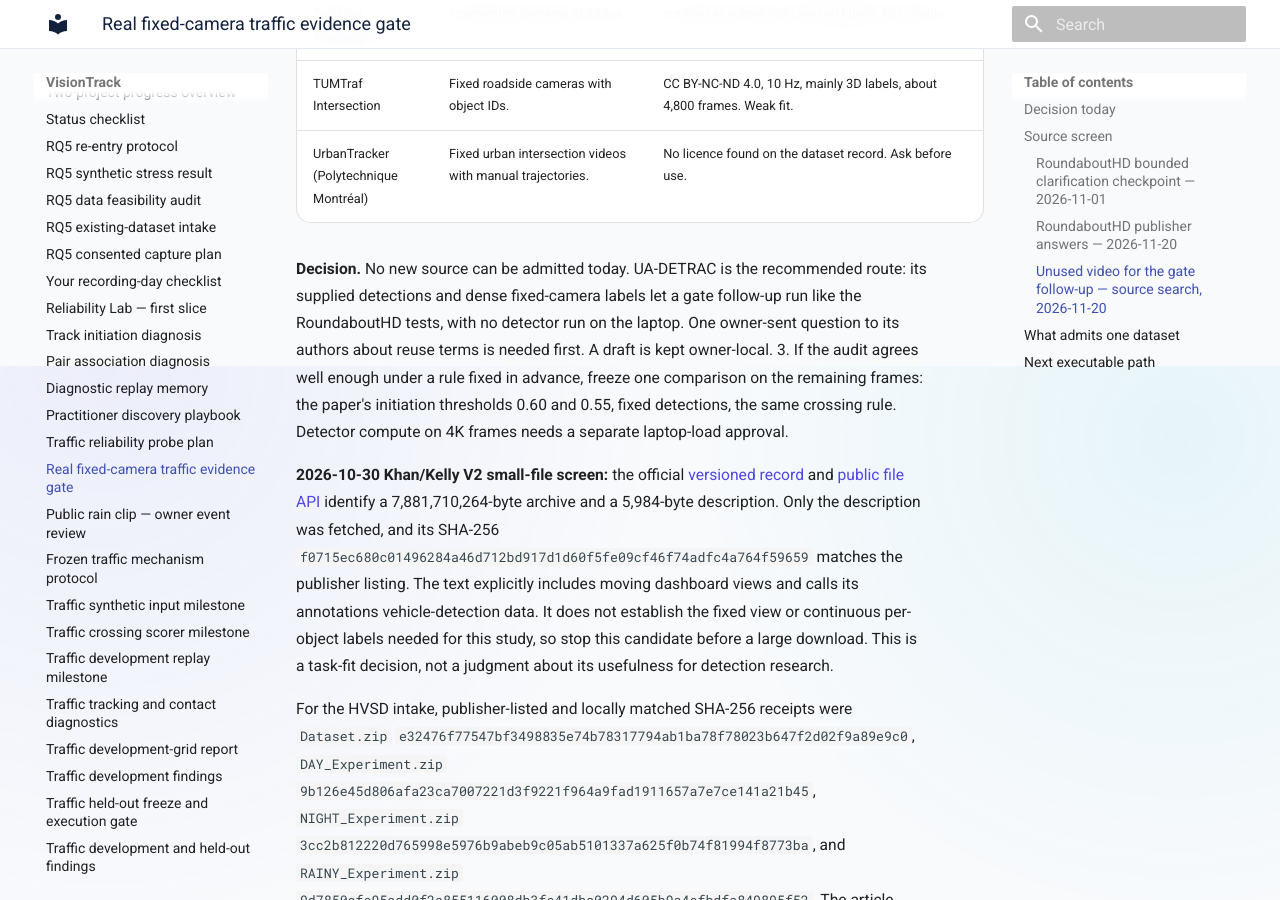
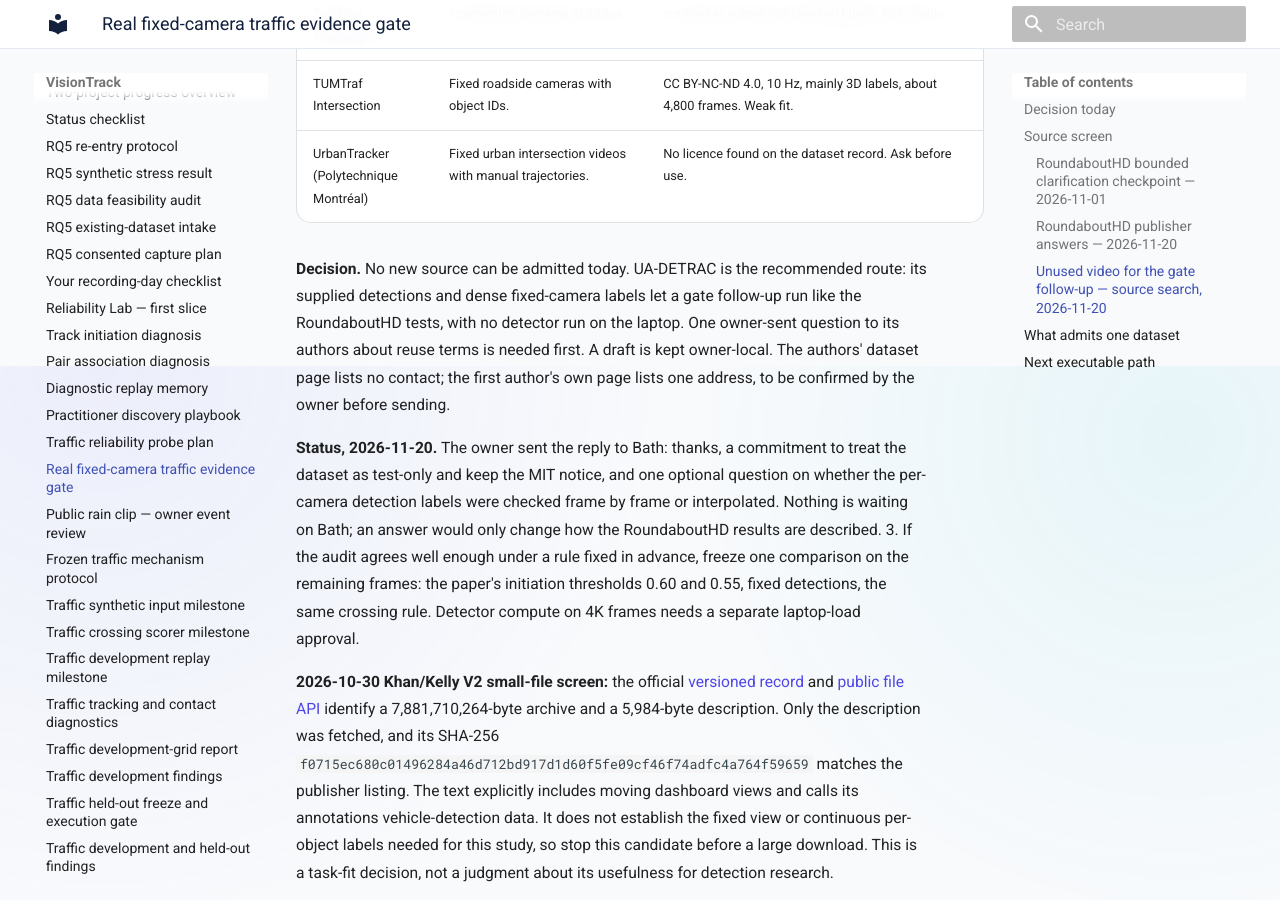
Before and after one commit to hulagerushikesh/visiontrack, an MkDocs documentation site: the page built from docs/REAL_TRAFFIC_EVIDENCE_GATE.md, in a window 1280 px wide and 900 px high, scrolled down 15834 px. Built offline with MkDocs 1.6.1 and Material for MkDocs 9.7.7, drawn with Linux system fonts in a browser that asks for light colours.

Commit message:
Record Bath reply sent and UA-DETRAC contact status

```diff
--- a/docs/REAL_TRAFFIC_EVIDENCE_GATE.md
+++ b/docs/REAL_TRAFFIC_EVIDENCE_GATE.md
@@ -419,7 +419,15 @@ record metadata only (no media downloaded):
 recommended route: its supplied detections and dense fixed-camera labels let
 a gate follow-up run like the RoundaboutHD tests, with no detector run on the
 laptop. One owner-sent question to its authors about reuse terms is needed
-first. A draft is kept owner-local.
+first. A draft is kept owner-local. The authors' dataset page lists no
+contact; the first author's own page lists one address, to be confirmed by
+the owner before sending.
+
+**Status, 2026-11-20.** The owner sent the reply to Bath: thanks, a
+commitment to treat the dataset as test-only and keep the MIT notice, and
+one optional question on whether the per-camera detection labels were
+checked frame by frame or interpolated. Nothing is waiting on Bath; an answer
+would only change how the RoundaboutHD results are described.
 3. If the audit agrees well enough under a rule fixed in advance, freeze one
    comparison on the remaining frames: the paper's initiation thresholds 0.60
    and 0.55, fixed detections, the same crossing rule. Detector compute on 4K
```
